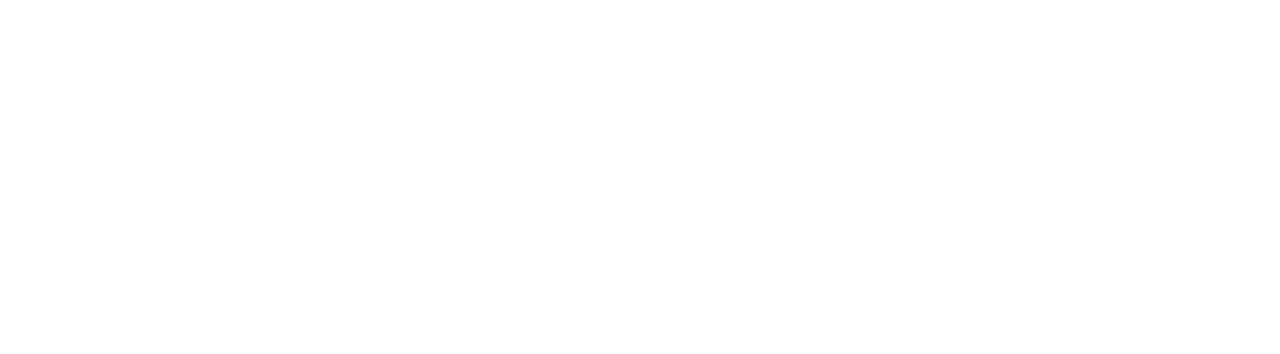
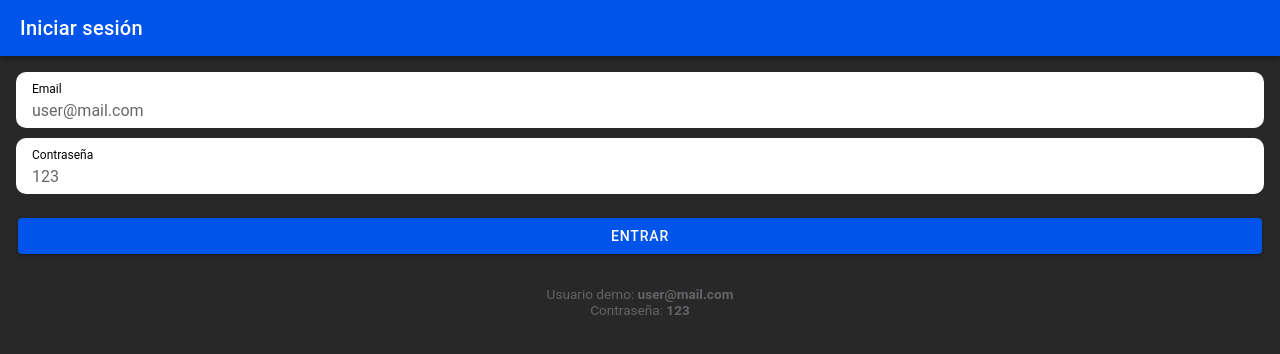
Before and after one commit to davidalvarezrestrepo/TrabajosDesarrolloWebPaMoviles, a React (Vite) app in the folder challegue1/: page /login in a window 1280 px wide. Shown: the top 354 px of the page. Built offline with nearby package versions, Linux system fonts and the light colour scheme.

Commit message:
n con localStorage

```diff
--- a/challegue1/src/App.tsx
+++ b/challegue1/src/App.tsx
@@ -1,13 +1,15 @@
-import { IonApp, setupIonicReact } from '@ionic/react';
+import { useState } from 'react';
+import { IonApp, setupIonicReact, IonRouterOutlet } from '@ionic/react';
 import { IonReactRouter } from '@ionic/react-router';
-import { IonRouterOutlet } from '@ionic/react';
 import { Route, Redirect } from 'react-router';
 
 import ListaContactosPage from './pages/ListaContactosPage';
 import CrearContactoPage from './pages/CrearContactoPage';
 import DetalleContactoPage from './pages/DetalleContactoPage';
+import LoginPage from './pages/LoginPage';
 import useCargarContactos from './CargarContactos';
 import Loader from './Loader';
+import { isLogged, logout } from './auth';
 
 import './App.css';
 
@@ -22,6 +24,20 @@
     buscarContacto,
   } = useCargarContactos();
 
+  // Estado de sesión — se inicializa leyendo localStorage
+  const [autenticado, setAutenticado] = useState<boolean>(isLogged());
+
+  function manejarLogout() {
+    logout();
+    setAutenticado(false);
+  }
+
+  // Callback que las páginas pueden llamar para refrescar el estado
+  // (por si el login pasa dentro de una página hija)
+  function refrescarAuth() {
+    setAutenticado(isLogged());
+  }
+
   if (cargando) {
     return (
       <IonApp>
@@ -34,23 +50,40 @@
     <IonApp>
       <IonReactRouter>
         <IonRouterOutlet>
+          <Route path="/login" exact>
+            <LoginPage onLoginExitoso={refrescarAuth} />
+          </Route>
+
           <Route path="/lista" exact>
+            {autenticado ? (
               <ListaContactosPage
                 contactos={contactos}
                 onEliminar={eliminarContacto}
+                onLogout={manejarLogout}
               />
+            ) : (
+              <Redirect to="/login" />
+            )}
           </Route>
 
           <Route path="/crear" exact>
+            {autenticado ? (
               <CrearContactoPage onAgregar={agregarContacto} />
+            ) : (
+              <Redirect to="/login" />
+            )}
           </Route>
 
           <Route path="/detalle/:id" exact>
+            {autenticado ? (
               <DetalleContactoPage buscarContacto={buscarContacto} />
+            ) : (
+              <Redirect to="/login" />
+            )}
           </Route>
 
           <Route exact path="/">
-            <Redirect to="/lista" />
+            <Redirect to={autenticado ? '/lista' : '/login'} />
           </Route>
         </IonRouterOutlet>
       </IonReactRouter>
--- /dev/null
+++ b/challegue1/src/auth.ts
@@ -0,0 +1,20 @@
+const TOKEN_KEY = 'logged';
+
+export function login(): void {
+  localStorage.setItem(TOKEN_KEY, 'true');
+}
+
+export function logout(): void {
+  localStorage.removeItem(TOKEN_KEY);
+}
+
+export function isLogged(): boolean {
+  return localStorage.getItem(TOKEN_KEY) === 'true';
+}
+
+export const USUARIO_VALIDO = 'user@mail.com';
+export const PASSWORD_VALIDO = '123';
+
+export function validarCredenciales(email: string, password: string): boolean {
+  return email === USUARIO_VALIDO && password === PASSWORD_VALIDO;
+}
--- a/challegue1/src/pages/ListaContactosPage.tsx
+++ b/challegue1/src/pages/ListaContactosPage.tsx
@@ -1,29 +1,45 @@
 import {
+  IonButton,
+  IonButtons,
   IonContent,
+  IonFab,
+  IonFabButton,
   IonHeader,
+  IonIcon,
+  IonList,
   IonPage,
   IonTitle,
   IonToolbar,
-  IonList,
-  IonFab,
-  IonFabButton,
-  IonIcon,
 } from '@ionic/react';
-import { add } from 'ionicons/icons';
+import { add, logOutOutline } from 'ionicons/icons';
+import { useHistory } from 'react-router';
 import ContactoItem from '../components/ContactoItem';
 import type { Contacto } from '../CargarContactos';
 
 interface Props {
   contactos: Contacto[];
   onEliminar: (id: string) => void;
+  onLogout: () => void;
 }
 
-function ListaContactosPage({ contactos, onEliminar }: Props) {
+function ListaContactosPage({ contactos, onEliminar, onLogout }: Props) {
+  const history = useHistory();
+
+  function manejarLogout() {
+    onLogout();
+    history.replace('/login');
+  }
+
   return (
     <IonPage>
       <IonHeader>
         <IonToolbar color="primary">
           <IonTitle>Mis Contactos</IonTitle>
+          <IonButtons slot="end">
+            <IonButton onClick={manejarLogout} title="Cerrar sesión">
+              <IonIcon icon={logOutOutline} slot="icon-only" />
+            </IonButton>
+          </IonButtons>
         </IonToolbar>
       </IonHeader>
 
--- /dev/null
+++ b/challegue1/src/pages/LoginPage.tsx
@@ -0,0 +1,101 @@
+import { useState } from 'react';
+import { useHistory } from 'react-router';
+import {
+  IonButton,
+  IonContent,
+  IonHeader,
+  IonInput,
+  IonItem,
+  IonPage,
+  IonText,
+  IonTitle,
+  IonToolbar,
+} from '@ionic/react';
+import { login, validarCredenciales } from '../auth';
+
+interface Props {
+  onLoginExitoso: () => void;
+}
+
+function LoginPage({ onLoginExitoso }: Props) {
+  const [email, setEmail] = useState('');
+  const [password, setPassword] = useState('');
+  const [error, setError] = useState('');
+  const history = useHistory();
+
+  function manejarLogin(event: React.FormEvent) {
+    event.preventDefault();
+    setError('');
+
+    if (!validarCredenciales(email.trim(), password)) {
+      setError('Credenciales incorrectas. Intenta con user@mail.com / 123');
+      return;
+    }
+
+    login();
+    onLoginExitoso();
+    history.replace('/lista');
+  }
+
+  return (
+    <IonPage>
+      <IonHeader>
+        <IonToolbar color="primary">
+          <IonTitle>Iniciar sesión</IonTitle>
+        </IonToolbar>
+      </IonHeader>
+
+      <IonContent className="ion-padding">
+        <form onSubmit={manejarLogin}>
+          <IonItem>
+            <IonInput
+              label="Email"
+              labelPlacement="stacked"
+              type="email"
+              placeholder="user@mail.com"
+              value={email}
+              onIonInput={(e) => setEmail(e.detail.value ?? '')}
+              required
+            />
+          </IonItem>
+
+          <IonItem>
+            <IonInput
+              label="Contraseña"
+              labelPlacement="stacked"
+              type="password"
+              placeholder="123"
+              value={password}
+              onIonInput={(e) => setPassword(e.detail.value ?? '')}
+              required
+            />
+          </IonItem>
+
+          {error && (
+            <IonText color="danger">
+              <p style={{ padding: '0 1rem' }}>{error}</p>
+            </IonText>
+          )}
+
+          <IonButton
+            expand="block"
+            type="submit"
+            style={{ marginTop: '1.5rem' }}
+          >
+            Entrar
+          </IonButton>
+
+          <IonText color="medium">
+            <p style={{ textAlign: 'center', marginTop: '2rem', fontSize: '0.85rem' }}>
+              Usuario demo: <strong>user@mail.com</strong>
+              <br />
+              Contraseña: <strong>123</strong>
+            </p>
+          </IonText>
+        </form>
+      </IonContent>
+    </IonPage>
+  );
+}
+
+export default LoginPage;
```
Also changed, not shown: challegue1/src/Contador.jsx (deleted, +0 -17 lines), challegue1/src/HelloWorld.jsx (deleted, +0 -10 lines), challegue1/src/ListaContactos.tsx (deleted, +0 -90 lines), challegue1/src/PrintMessage.tsx (deleted, +0 -10 lines). Lines whose indentation alone changed are shown as unchanged.
